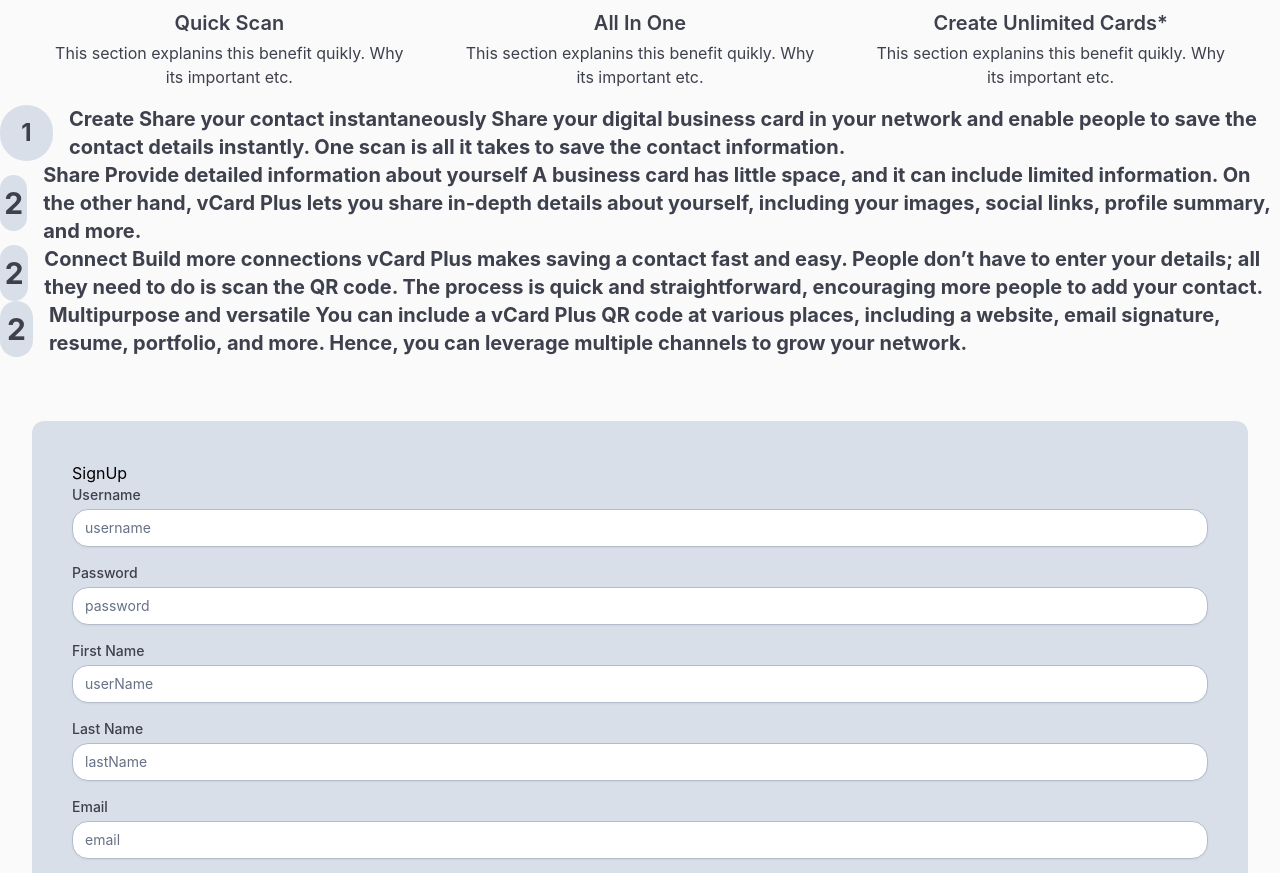
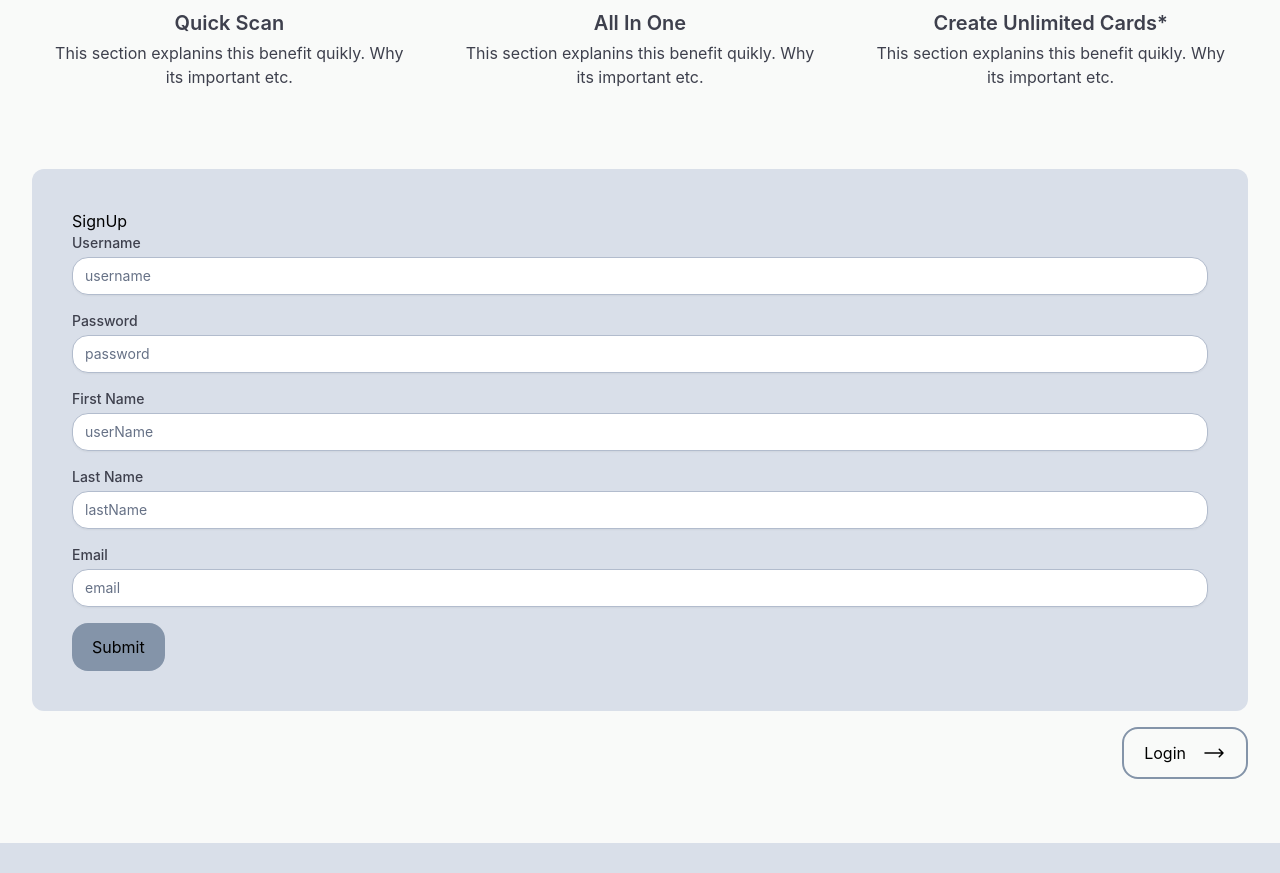
Before and after one commit to 1anya1/briteKard, a React (Create React App) app: page / in a window 1280 px wide. Shown: the part 1157-2030 px from the top of the page. Built offline with nearby package versions, Linux system fonts and the light colour scheme.

Commit message:
homepage

```diff
--- a/src/components/Benefits.js
+++ b/src/components/Benefits.js
@@ -71,7 +71,7 @@ export default function Benefits() {
           </div>
         </div>
       </div>
-      <CardFlow />
+      {/* <CardFlow /> */}
     </div>
   );
 }
--- a/src/components/CardFlow.js
+++ b/src/components/CardFlow.js
@@ -1,7 +1,6 @@
 const CardFlow = () => {
   return (
     <div>
-      <div></div>
       <div className="flex flex-row gap-4 items-center  text-3xl">
         <div className="bg-gray-200 rounded-full w-14 h-14 flex text-2xl text-gray-700 justify-center items-center justify-items-center font-bold">
           1
@@ -25,7 +24,7 @@ const CardFlow = () => {
       </div>
       <div className="flex flex-row gap-4 items-center  text-3xl">
         <div className="bg-gray-200 rounded-full w-14 h-14 flex text-3xl text-gray-700 justify-center items-center justify-items-center font-bold">
-          2
+          3
         </div>
         <div className="font-bold  text-xl text-gray-700">
           Connect Build more connections vCard Plus makes saving a contact fast
@@ -36,7 +35,7 @@ const CardFlow = () => {
       </div>
       <div className="flex flex-row gap-4 items-center  text-3xl">
         <div className="bg-gray-200 rounded-full w-14 h-14 flex text-3xl text-gray-700 justify-center items-center justify-items-center font-bold">
-          2
+          4
         </div>
         <div className="font-bold  text-xl text-gray-700">
           Multipurpose and versatile You can include a vCard Plus QR code at
```
